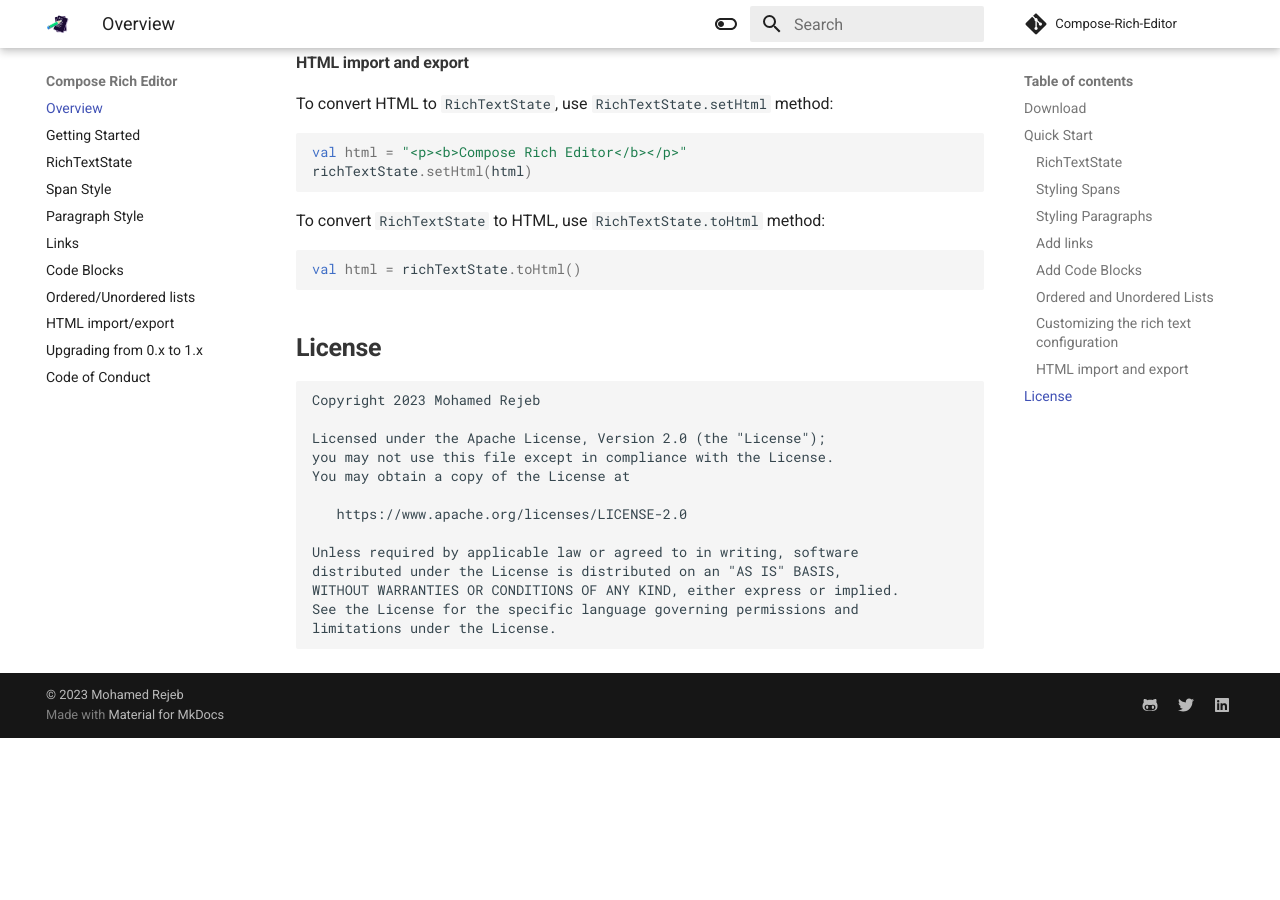
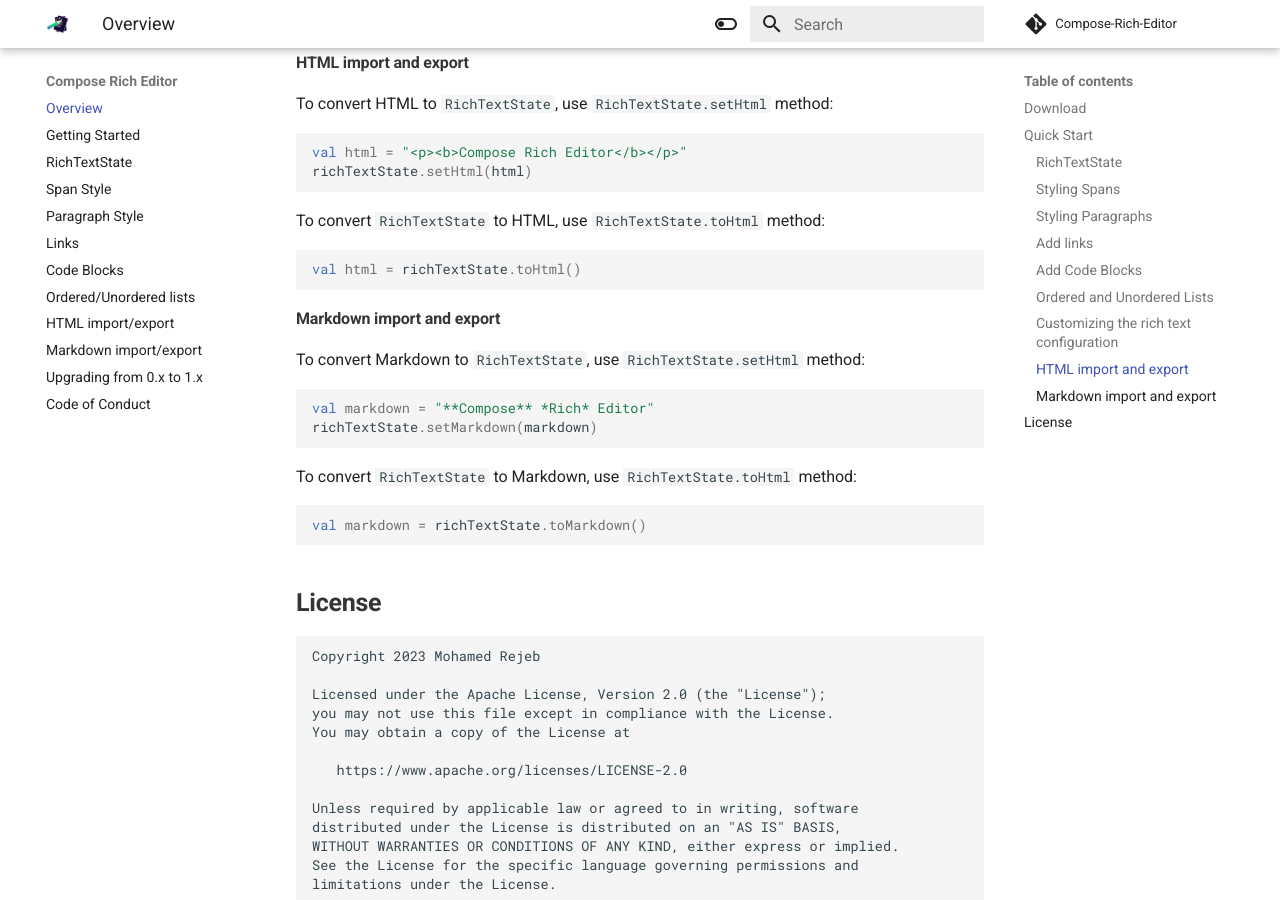
Before and after one commit to MohamedRejeb/compose-rich-editor, an MkDocs documentation site: the page built from docs/index.md, in a window 1280 px wide and 900 px high, scrolled down 3175 px. Built offline with MkDocs 1.6.1 and Material for MkDocs 9.7.7, drawn with Linux system fonts in a browser that asks for light colours; comment, search, counter and statistics services are not loaded; before the commit the page ends 3913 px from its top, so only the background shows below that.

Commit message:
Add markdown to docs

````diff
--- a/docs/index.md
+++ b/docs/index.md
@@ -159,6 +159,21 @@
 val html = richTextState.toHtml()
 ```
 
+#### Markdown import and export
+
+To convert Markdown to `RichTextState`, use `RichTextState.setHtml` method:
+
+```kotlin
+val markdown = "**Compose** *Rich* Editor"
+richTextState.setMarkdown(markdown)
+```
+
+To convert `RichTextState` to Markdown, use `RichTextState.toHtml` method:
+
+```kotlin
+val markdown = richTextState.toMarkdown()
+```
+
 ## License
 
     Copyright 2023 Mohamed Rejeb
--- a/mkdocs.yml
+++ b/mkdocs.yml
@@ -54,6 +54,7 @@
   - 'Code Blocks': code_blocks.md
   - 'Ordered/Unordered lists': ordered_unordered_lists.md
   - 'HTML import/export': html_import_export.md
+  - 'Markdown import/export': markdown_import_export.md
   #- 'Compose Components': compose.md
   - 'Upgrading from 0.x to 1.x': upgrading.md
   #- 'Change Log': changelog.md
````
Also changed, not shown: README.md (+15 -0 lines), docs/markdown_import_export.md (added, +14 -0 lines).
